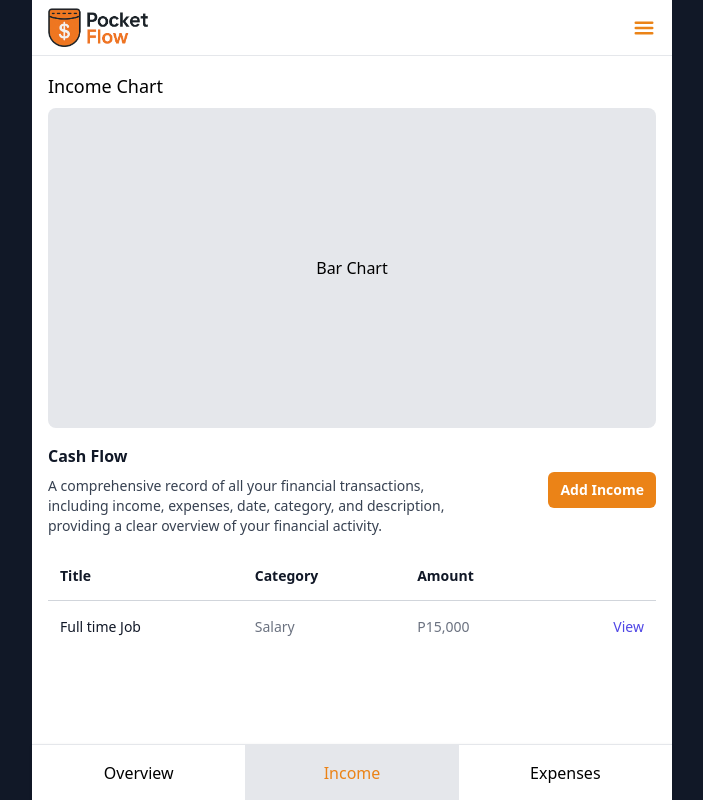
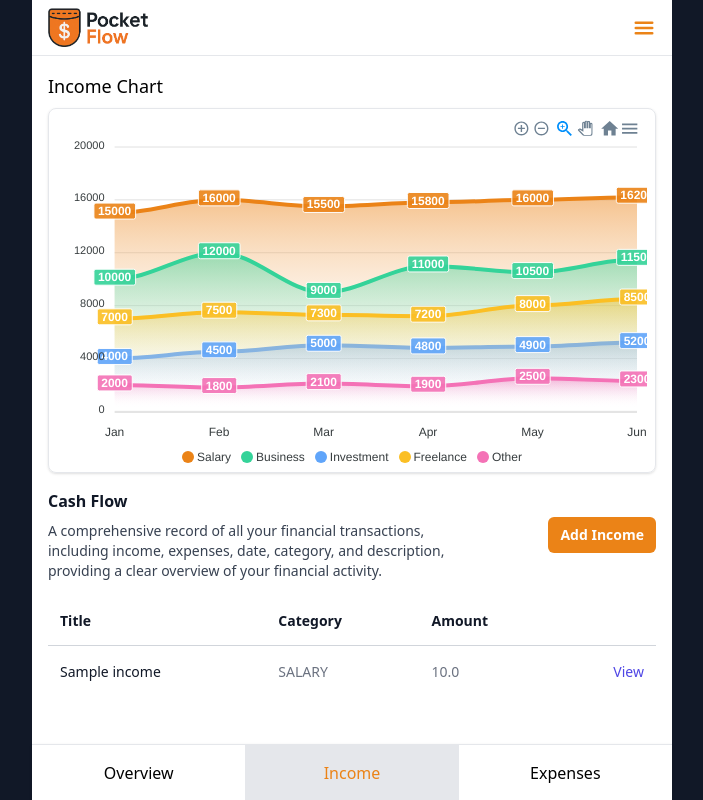
Before and after one commit to josh1506/pocketflow, a Django app: page /income/ in a window 1280 px wide. Shown: the whole page, without its empty margins (288-991 px from the left). Run offline with Django 5.2, Linux system fonts and the light colour scheme; tables that the repository leaves empty hold one stand-in row (values such as "Sample post"); style sheets or scripts are compiled from the project's sources; some libraries are stand-ins or nearby versions.

Commit message:
Improve Income Listing and Implement Chart with Sample Data

```diff
--- a/app/income/templates/income/index.html
+++ b/app/income/templates/income/index.html
@@ -5,9 +5,7 @@
 {% block content %}
 <div class="w-full py-2 px-4">
     <span class="text-lg">Income Chart</span>
-    <div class="h-80 flex justify-center items-center bg-gray-200 rounded-lg mt-2">
-        <span>Bar Chart</span>
-    </div>
+    <div id="income-chart" class="h-80 border shadow rounded-lg mt-2 p-2"></div>
 </div>
 
 <div class="px-4">
@@ -51,23 +49,87 @@
                     </tr>
                     </thead>
                     <tbody class="bg-white">
+                    {% for income in incomes %}
                     <tr class="even:bg-gray-50">
                         <td class="py-4 pr-3 pl-4 text-sm font-medium whitespace-nowrap text-gray-900 sm:pl-3 max-w-[150px] truncate">
-                            Full time Job
+                            {{ income.title }}
                         </td>
-                        <td class="px-3 py-4 text-sm whitespace-nowrap text-gray-500 hidden sm:block">Salary</td>
-                        <td class="px-3 py-4 text-sm whitespace-nowrap text-gray-500">P15,000</td>
+                        <td class="px-3 py-4 text-sm whitespace-nowrap text-gray-500 hidden sm:block">
+                            {{ income.category }}
+                        </td>
+                        <td class="px-3 py-4 text-sm whitespace-nowrap text-gray-500">
+                            {{ income.amount }}
+                        </td>
                         <td class="relative py-4 pr-4 pl-3 text-right text-sm font-medium whitespace-nowrap sm:pr-3">
                             <a href="#" class="text-indigo-600 hover:text-indigo-900">View<span
-                                    class="sr-only">, Full time Job</span></a>
+                                    class="sr-only">, {{ income.id }}</span></a>
                         </td>
                     </tr>
-
-                    <!-- More income... -->
+                    {% endfor %}
                     </tbody>
                 </table>
             </div>
         </div>
     </div>
 </div>
+
+<script>
+    document.addEventListener('DOMContentLoaded', function () {
+        var options = {
+            series: [
+                {
+                    name: 'Salary',
+                    data: [15000, 16000, 15500, 15800, 16000, 16200]
+                },
+                {
+                    name: 'Business',
+                    data: [10000, 12000, 9000, 11000, 10500, 11500]
+                },
+                {
+                    name: 'Investment',
+                    data: [4000, 4500, 5000, 4800, 4900, 5200]
+                },
+                {
+                    name: 'Freelance',
+                    data: [7000, 7500, 7300, 7200, 8000, 8500]
+                },
+                {
+                    name: 'Other',
+                    data: [2000, 1800, 2100, 1900, 2500, 2300]
+                }
+            ],
+            chart: {
+                type: 'area',
+                height: 350,
+                toolbar: {
+                    show: true
+                }
+            },
+            colors: ['#EB8317', '#34D399', '#60A5FA', '#FBBF24', '#F472B6'],
+            stroke: {
+                curve: 'smooth'
+            },
+            xaxis: {
+                categories: ['Jan', 'Feb', 'Mar', 'Apr', 'May', 'Jun']
+            },
+            fill: {
+                type: 'gradient',
+                gradient: {
+                    shadeIntensity: 1,
+                    opacityFrom: 0.7,
+                    opacityTo: 0.1,
+                    stops: [0, 90, 100]
+                }
+            },
+            tooltip: {
+                x: {
+                    format: 'MMM'
+                },
+            }
+        };
+
+        var chart = new ApexCharts(document.querySelector("#income-chart"), options);
+        chart.render();
+    });
+</script>
 {% endblock %}
--- a/templates/base.html
+++ b/templates/base.html
@@ -8,6 +8,7 @@
     <meta http-equiv="X-UA-Compatible" content="ie=edge">
     <title>{% block title %}PocketFlow{% endblock %}</title>
     {% include 'head/css.html' %}
+    {% include 'head/thirdparties.html' %}
 </head>
 <body class="bg-gray-900">
 <div class="flex justify-center">
--- /dev/null
+++ b/templates/head/thirdparties.html
@@ -0,0 +1 @@
+<script src="https://cdn.jsdelivr.net/npm/apexcharts"></script>
```
